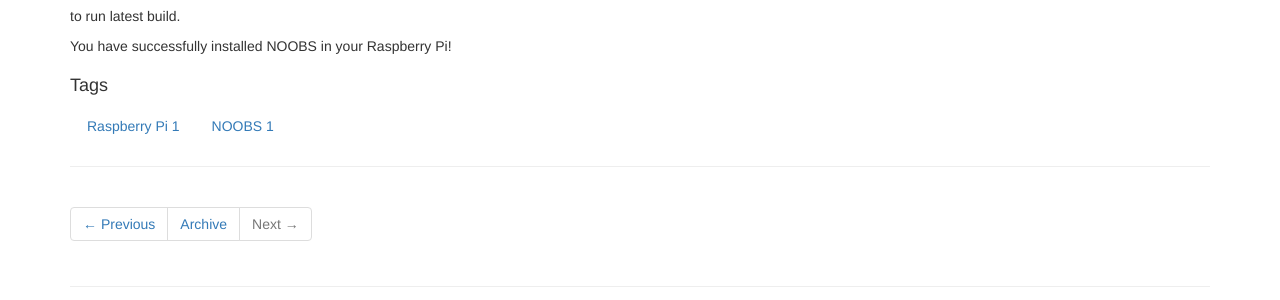
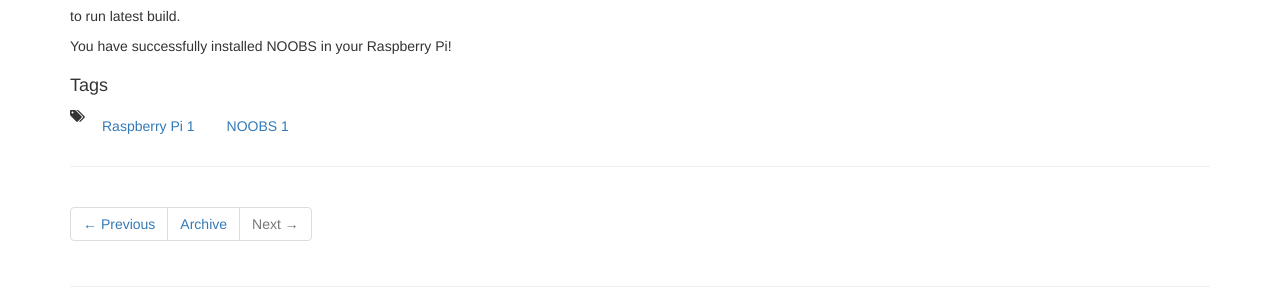
Before and after one commit to alirumane/ali-backup, a Jekyll site: the page built from _posts/2016-04-10-installing-noobs-raspberry-pi.md, in a window 1280 px wide and 1227 px high. Shown: the part 829-1129 px from the top of the window. Built offline with Jekyll 4.4.1, drawn with Linux system fonts in a browser that asks for light colours; comment, search, counter and statistics services are not loaded.

Commit message:
Update post.html

```diff
--- a/_includes/themes/bootstrap/post.html
+++ b/_includes/themes/bootstrap/post.html
@@ -16,7 +16,7 @@
     <br>
     <h4>Categories</h4>
       <ul class="nav nav-pills">
-	      <li><i class="icon-folder-open"></i></li>
+	      <li><i class="fa fa-folder-open" aria-hidden="true"></i></li>
         {% assign categories_list = page.categories %}
         {% include JB/categories_list %}
       </ul>
@@ -25,7 +25,7 @@
     {% unless page.tags == empty %}
     <h4>Tags</h4>
       <ul class="nav nav-pills">
-	      <li><i class="icon-tags"></i></li>
+	      <li><i class="fa fa-tags" aria-hidden="true"></i></li>
         {% assign tags_list = page.tags %}
         {% include JB/tags_list %}
       </ul>
```
